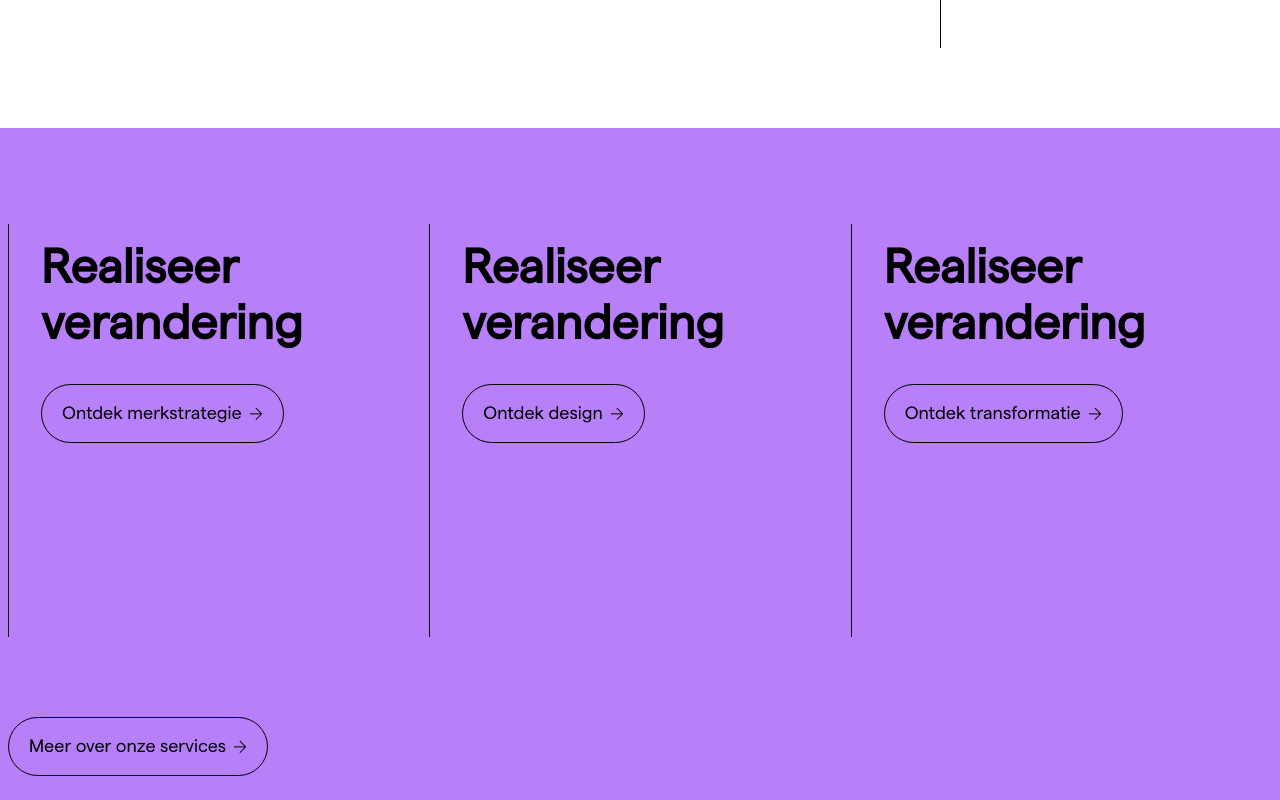
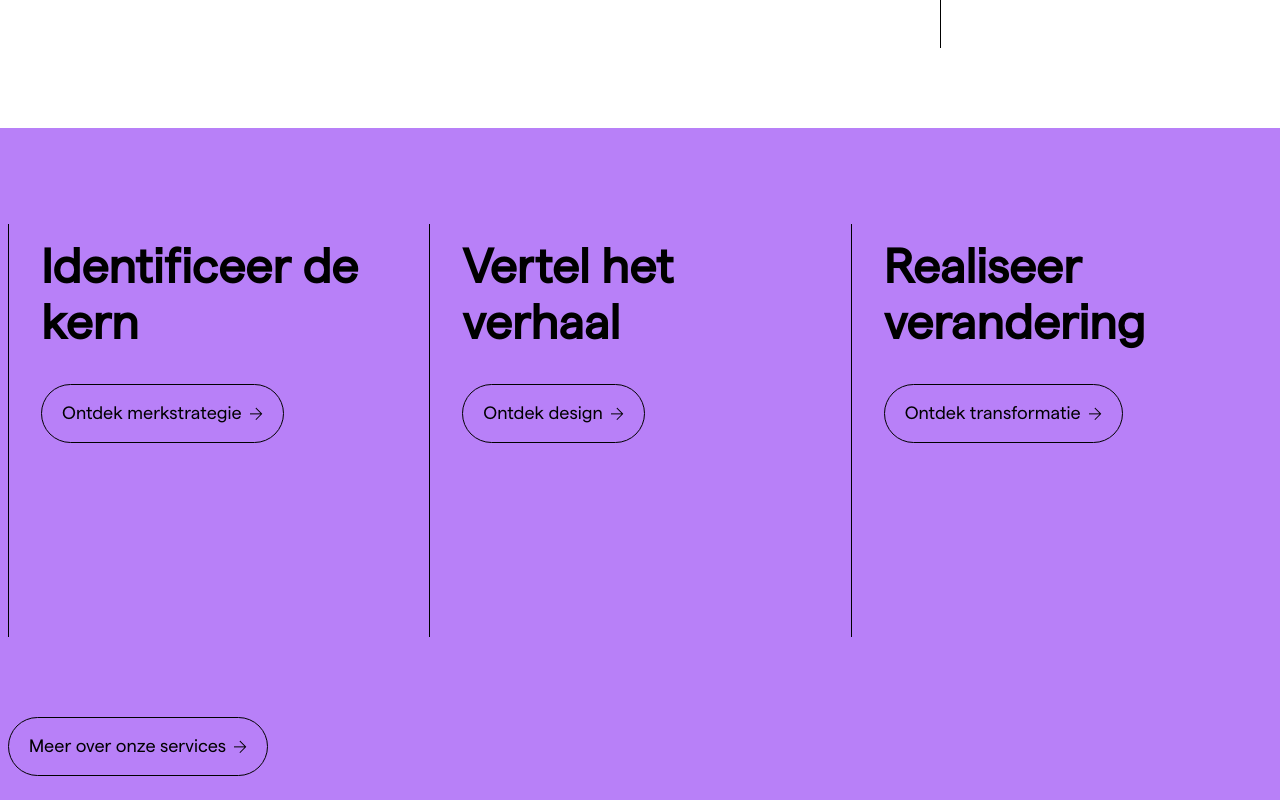
Before and after one commit to Tim-van-Gemert/RTRN-clone, a Next.js app: page / in a window 1280 px wide. Shown: the part 2560-3360 px from the top of the page. Built offline with nearby package versions, Linux system fonts and the light colour scheme.

Commit message:
made gap smaller between masonry image block

```diff
--- a/src/components/stepSection/steps.js
+++ b/src/components/stepSection/steps.js
@@ -3,13 +3,13 @@ import Button from "../templates/button"
 export default function Steps () {
     const ActiveSteps = [
         {
-            title: ['Realiseer', <br key={'step1'}/>, 'verandering'],
+            title: ['Identificeer de', <br key={'step1'}/>, 'kern'],
             desc: 'Tijdens het strategisch voortraject ontwikkelen we samen de richting van je merk, oftewel waar sta je en waar wil je naar toe?',
             button: 'Ontdek merkstrategie',
             delay: 0.0,
         },
         {
-            title: ['Realiseer', <br key={'step2'}/>, 'verandering'],
+            title: ['Vertel het', <br key={'step2'}/>, 'verhaal'],
             desc: 'Tijdens het strategisch voortraject ontwikkelen we samen de richting van je merk, oftewel waar sta je en waar wil je naar toe?',
             button: 'Ontdek design',
             delay: 0.2,
@@ -23,7 +23,7 @@ export default function Steps () {
     ]
     let index = 0;
     return (
-       <div className="w-full md:-mt-[80px]  lg:-mt-[0px] flex flex-col gap-[32px] pb-[56px] pt-[32px]   xl:gap-[80px] lg:mb-[160px] xl:py-[96px] items-center justify-top xl:h-[744px] bg-sec">
+       <div className="w-full md:-mt-[80px]  lg:-mt-[0px] flex flex-col gap-[32px] pb-[56px] pt-[32px]   xl:gap-[80px] lg:mb-[80px] xl:py-[96px] items-center justify-top xl:h-[744px] bg-sec">
         <div className="xl:w-site w-full px-[32px] xl:px-[0px] xl:h-[416px] grid grid-cols-1 xl:grid-cols-3">
             {ActiveSteps.map((step)=> {
                 index++
--- a/src/pages/index.js
+++ b/src/pages/index.js
@@ -29,12 +29,14 @@ export default function Home() {
         contentTopRight={<DualButtons content={['werk', 'contact']}/>}
       />
       <Steps />
+      <div className="-mb-[80px]">
         <ImageBlock
           masonary={true}
           image1={'/image1.png'}
           image2={'/image4.png'}
           image3={'/image3.png'}
         />
+      </div>
       <Text
         text={'Klaar voor verandering?'}
         size={'h2'}
```
Lines whose indentation alone changed are shown as unchanged.
